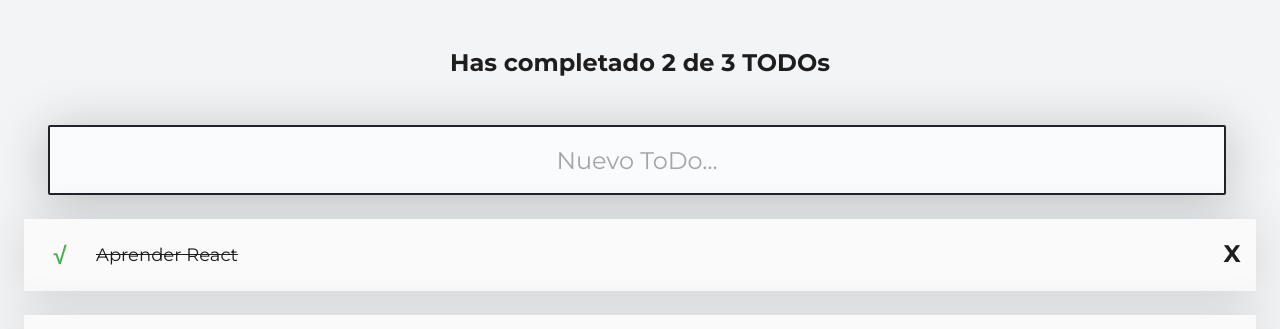
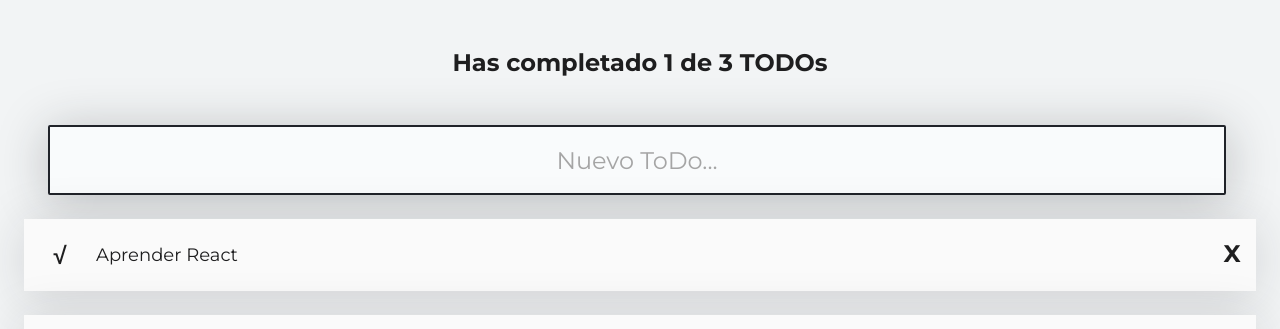
Before and after one commit to M8-Babbage/ToDo-React, a React (Vite) app: page / in a window 1280 px wide. Shown: the top 329 px of the page. Built offline with nearby package versions, Linux system fonts and the light colour scheme.

Commit message:
feat: implement toggle state, delete, search todos

```diff
--- a/src/App.tsx
+++ b/src/App.tsx
@@ -1,26 +1,66 @@
+// Importaciones
+import { useState } from "react"
+
 // Interfaces
-import { Todo } from "./models/Todo"
+import { Todo } from "./models/TodoItem"
 
-// Componenentes
+// Componentes
 import { CreateTodoButton } from "./components/CreateTodoButton/CreateTodoButton"
 import { TodoCounter } from "./components/TodoCounter/TodoCounter"
 import { TodoItem } from "./components/TodoItem/TodoItem"
 import { TodoList } from "./components/TodoList/TodoList"
 import { TodoSearch } from "./components/TodoSearch/TodoSearch"
 
-const todos: Todo[] = [
-  { text: 'Aprender React', completed: true },
-  { text: 'Aprender React 2', completed: false},
+const defaultTodos: Todo[] = [
+  { text: 'Aprender React', completed: false },
+  { text: 'Aprender React 2', completed: false },
   { text: 'Aprender React 3', completed: true },
 ]
 
 const App = () => {
+  // El "hook" método useState() devuelve un array con dos elementos
+  const [search, setSearch] = useState('');
+  const [todos, setTodos] = useState(defaultTodos);
+
+  // Constantes que se enviarán al componente TodoCounter
+  const completedTodos = todos.filter(todo => todo.completed === true).length
+  const allTodos = todos.length
+
+  // Validar si el input no tiene texto y mostrar todos los todos, de lo contrario, filtrarlos
+  let searchedTodos: Todo[] = [];
+  if (!(search.length >= 1)) {
+    searchedTodos = todos;
+  } else {
+    searchedTodos = todos.filter(todo => {
+      const todoText = todo.text.toLowerCase();
+      if (todoText.includes(search.toLowerCase())) {
+        return todo;
+      }
+    })
+  }
+
+  // Cambiar el estados de los ToDos
+  const toggleCompleteTodo = (text: string) => {
+    const todoIndex = todos.findIndex(todo => todo.text === text);
+    const newTodos = [...todos];
+    newTodos[todoIndex].completed = !newTodos[todoIndex].completed;
+    setTodos(newTodos);
+  }
+
+  // Eliminar un ToDo
+  const deleteTodo = (text: string) => {
+    const todoIndex = todos.findIndex(todo => todo.text === text);
+    const newTodos = [...todos]
+    newTodos.splice(todoIndex, 1);
+    setTodos(newTodos);
+  }
+
   return (
     <>
-      <TodoCounter />
-      <TodoSearch />
+      <TodoCounter completedTodos={completedTodos} allTodos={allTodos} />
+      <TodoSearch search={search} setSearch={setSearch} />
       <TodoList>
-        {todos.map(todo => (<TodoItem key={todo.text} text={todo.text} completed={todo.completed} />))}
+        {searchedTodos.map(todo => (<TodoItem onToggle={() => toggleCompleteTodo(todo.text)} onDelete={() => deleteTodo(todo.text)} key={todo.text} text={todo.text} completed={todo.completed} />))}
       </TodoList>
       <CreateTodoButton />
     </>
--- a/src/components/CreateTodoButton/CreateTodoButton.tsx
+++ b/src/components/CreateTodoButton/CreateTodoButton.tsx
@@ -2,8 +2,14 @@
 import './CreateTodoButton.css';
 
 const CreateTodoButton = () => {
+  const onClickButton = (message: string) => {
+    console.log(message);
+  }
+
   return (
-    <button className="CreateTodoButton">+</button>
+    <button className="CreateTodoButton"
+      onClick={() => onClickButton('Open modal')}
+    >+</button>
   )
 }
 
--- a/src/components/TodoCounter/TodoCounter.tsx
+++ b/src/components/TodoCounter/TodoCounter.tsx
@@ -1,10 +1,11 @@
 // Importamos el css
+import { TodoCounterProps } from '../../models/TodoCounter';
 import './TodoCounter.css'
 
-const TodoCounter = () => {
+const TodoCounter = ({ completedTodos, allTodos }: TodoCounterProps) => {
   return (
     <>
-      <h2 className='TodoCounter'>Has completado 2 de 3 TODOs</h2>
+      <h2 className='TodoCounter'>Has completado {completedTodos} de {allTodos} TODOs</h2>
     </>
   )
 }
--- a/src/components/TodoItem/TodoItem.tsx
+++ b/src/components/TodoItem/TodoItem.tsx
@@ -1,17 +1,18 @@
 // Interfaces
-import { Todo } from "../../models/Todo";
+import { Todo } from "../../models/TodoItem";
 
 // Estilos
 import './TodoItem.css';
 
-const TodoItem = ({ text, completed }: Todo) => {
+const TodoItem = ({ text, completed, onToggle, onDelete }: Todo) => {
+
   return (
     <li className="TodoItem">
-      <span className={`Icon Icon-check ${completed && 'Icon-check--active'}`}>√</span>
+      <span onClick={onToggle} className={`Icon Icon-check ${completed && 'Icon-check--active'}`}>√</span>
 
       <p className={`TodoItem-p ${completed && 'TodoItem-p--complete'}`}>{text}</p>
 
-      <span className="Icon Icon-delete">X</span>
+      <span onClick={onDelete} className="Icon Icon-delete">X</span>
 
     </li>
   )
--- a/src/components/TodoSearch/TodoSearch.tsx
+++ b/src/components/TodoSearch/TodoSearch.tsx
@@ -1,9 +1,29 @@
+// Importaciones
+import { InputEvent } from '../../models/React';
+
+// Interfaz para recibir las propiedades del componente padre "useState".
+import { TodoSearchProps } from '../../models/TodoSearch';
+
 // Estilos
 import './TodoSearch.css';
 
-const TodoSearch = () => {
+
+const TodoSearch = ({ search, setSearch }: TodoSearchProps) => {
+  const onWrite = (event: InputEvent) => {
+    setSearch(event.target.value);
+  }
+
   return (
-    <input className="TodoSearch" type="text" placeholder="Nuevo ToDo..." />
+    <>
+      <input
+        className="TodoSearch"
+        type="text"
+        value={search}
+        placeholder="Nuevo ToDo..."
+        onChange={(event) => onWrite(event)}
+      />
+      {search}
+    </>
   )
 }
 
--- a/src/models/Todo.tsx
+++ /dev/null
@@ -1,4 +0,0 @@
-export interface Todo {
-  text: string,
-  completed: boolean,
-}
--- /dev/null
+++ b/src/models/TodoCounter.tsx
@@ -0,0 +1,6 @@
+import { Props } from "./React";
+
+export interface TodoCounterProps extends Props {
+  completedTodos: number;
+  allTodos: number;
+}
--- /dev/null
+++ b/src/models/TodoItem.tsx
@@ -0,0 +1,6 @@
+export type Todo = {
+  text: string,
+  completed: boolean,
+  onDelete?: () => void,
+  onToggle?: () => void
+}
--- /dev/null
+++ b/src/models/TodoSearch.tsx
@@ -0,0 +1,6 @@
+import { Dispatcher, Props } from "./React";
+
+export interface TodoSearchProps extends Props {
+  search: string;
+  setSearch: Dispatcher<string>;
+}
```
Also changed, not shown: src/models/React.tsx (+12 -1 lines).
